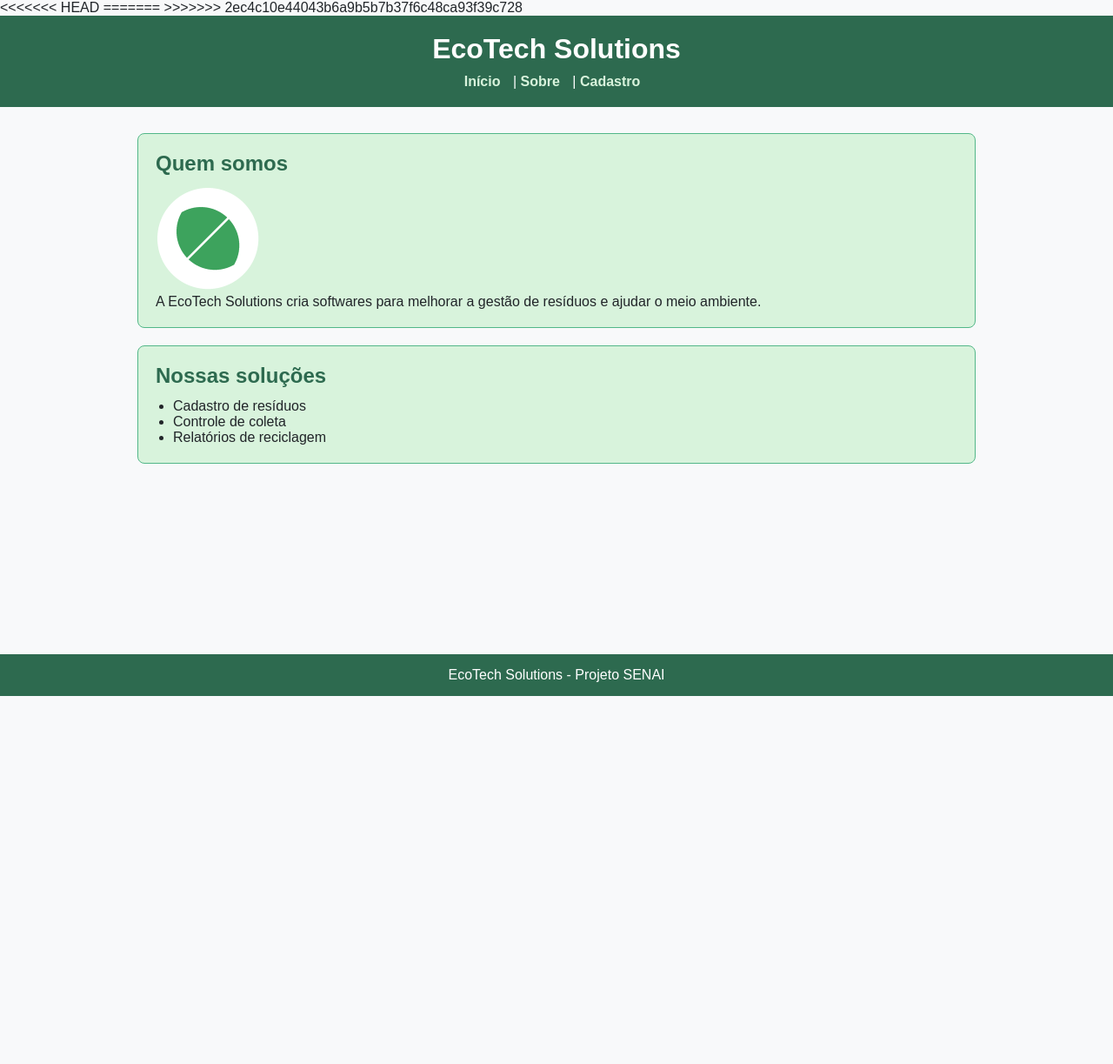
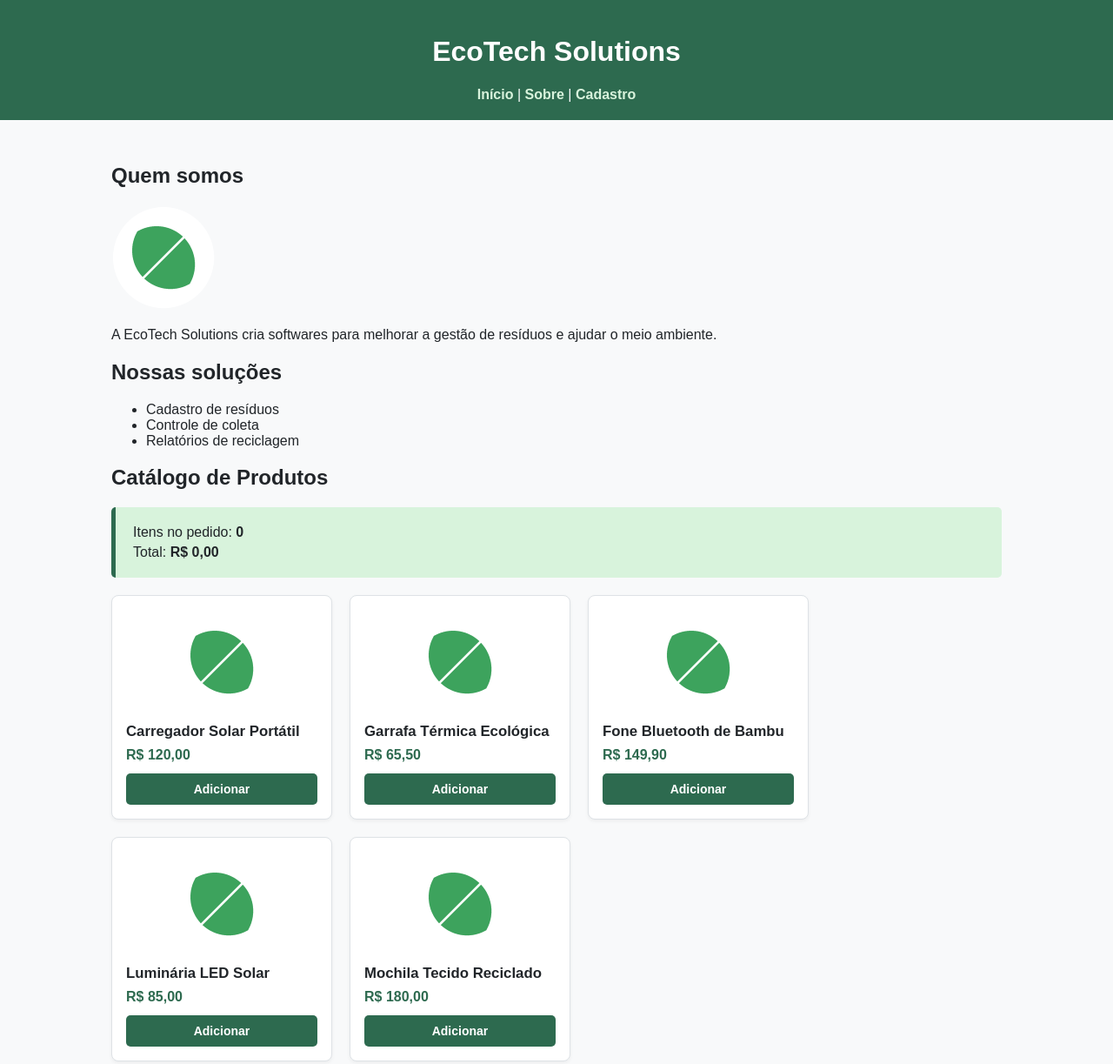
Before and after one commit to morales7-dev/ecotech-site, a plain HTML site: page index.html in a window 1280 px wide. Shown: the top 1223 px of the page at 87% size. Before the commit the page ends 800 px from the top, so only its background shows below. Drawn offline with Linux system fonts and the light colour scheme.

Commit message:
Implementa catalogo interativo, soma do pedido e estilos

```diff
--- /dev/null
+++ b/Js/script.js
@@ -0,0 +1,76 @@
+// 1. Catálogo com 5 produtos usando a imagem que você já tem na pasta img
+const catalogo = [
+  { nome: "Carregador Solar Portátil", preco: 120.00, imagem: "img/logo.png" },
+  { nome: "Garrafa Térmica Ecológica", preco: 65.50, imagem: "img/logo.png" },
+  { nome: "Fone Bluetooth de Bambu", preco: 149.90, imagem: "img/logo.png" },
+  { nome: "Luminária LED Solar", preco: 85.00, imagem: "img/logo.png" },
+  { nome: "Mochila Tecido Reciclado", preco: 180.00, imagem: "img/logo.png" }
+];
+
+// Variáveis que guardam o estado do pedido
+let quantidadePedido = 0;
+let subtotalPedido = 0;
+
+// Seleção dos elementos do HTML
+const containerCatalogo = document.querySelector("#catalogo");
+const elementoQtd = document.querySelector("#qtd-itens");
+const elementoTotal = document.querySelector("#total-pedido");
+const elementoDesconto = document.querySelector("#info-desconto");
+
+// Formata número para Real (ex: R$ 120,00)
+function formatarMoeda(valor) {
+  return `R$ ${valor.toFixed(2).replace(".", ",")}`;
+}
+
+// 3. Atualiza quantidade, aplica 10% de desconto a partir de 3 itens e mostra o total
+function atualizarResumoPedido() {
+  let totalFinal = subtotalPedido;
+
+  if (quantidadePedido >= 3) {
+    totalFinal = subtotalPedido * 0.9;
+    elementoDesconto.style.display = "block";
+  } else {
+    elementoDesconto.style.display = "none";
+  }
+
+  elementoQtd.textContent = quantidadePedido;
+  elementoTotal.textContent = formatarMoeda(totalFinal);
+}
+
+// 2. Monta os 5 cartões dinamicamente e configura o clique do botão Adicionar
+function renderizarCatalogo() {
+  catalogo.forEach((item) => {
+    const cartao = document.createElement("article");
+    cartao.classList.add("card");
+
+    const img = document.createElement("img");
+    img.src = item.imagem;
+    img.alt = item.nome;
+
+    const titulo = document.createElement("h3");
+    titulo.textContent = item.nome;
+
+    const preco = document.createElement("p");
+    preco.classList.add("preco");
+    preco.textContent = formatarMoeda(item.preco);
+
+    const botao = document.createElement("button");
+    botao.classList.add("btn-adicionar");
+    botao.textContent = "Adicionar";
+
+    botao.addEventListener("click", () => {
+      quantidadePedido += 1;
+      subtotalPedido += item.preco;
+      atualizarResumoPedido();
+    });
+
+    cartao.appendChild(img);
+    cartao.appendChild(titulo);
+    cartao.appendChild(preco);
+    cartao.appendChild(botao);
+
+    containerCatalogo.appendChild(cartao);
+  });
+}
+
+renderizarCatalogo();
--- a/css/style.css
+++ b/css/style.css
@@ -44,6 +44,73 @@ button[type="submit"]:hover {
   background-color: #52B788;
 }
 
+/* Estilos do Resumo do Pedido e Catálogo Interativo */
+.resumo-pedido {
+  background-color: #D8F3DC;
+  border-left: 5px solid #2D6A4F;
+  padding: 15px 20px;
+  border-radius: 5px;
+  margin-bottom: 20px;
+}
+
+.resumo-pedido p {
+  margin: 5px 0;
+}
+
+#catalogo {
+  display: flex;
+  flex-wrap: wrap;
+  gap: 20px;
+  margin-top: 20px;
+}
+
+.card {
+  background-color: #FFFFFF;
+  border: 1px solid #DEE2E6;
+  border-radius: 8px;
+  padding: 16px;
+  width: 220px;
+  display: flex;
+  flex-direction: column;
+  justify-content: space-between;
+  box-shadow: 0 2px 4px rgba(0, 0, 0, 0.05);
+}
+
+.card img {
+  width: 100%;
+  height: 120px;
+  object-fit: contain;
+  margin-bottom: 10px;
+}
+
+.card h3 {
+  font-size: 1.05rem;
+  margin: 0 0 8px 0;
+  color: #212529;
+}
+
+.card .preco {
+  font-weight: bold;
+  color: #2D6A4F;
+  margin: 0 0 12px 0;
+}
+
+.btn-adicionar {
+  background-color: #2D6A4F;
+  color: #FFFFFF;
+  border: none;
+  padding: 10px;
+  font-size: 14px;
+  font-weight: bold;
+  cursor: pointer;
+  border-radius: 5px;
+  width: 100%;
+}
+
+.btn-adicionar:hover {
+  background-color: #52B788;
+}
+
 footer {
   text-align: center;
   padding: 15px;
--- a/index.html
+++ b/index.html
@@ -3,12 +3,8 @@
 <head>
   <meta charset="UTF-8">
   <title>EcoTech Solutions</title>
-<<<<<<< HEAD
-<link rel="stylesheet" href="style.css">
-=======
 
   <link rel="stylesheet" href="css/style.css">
->>>>>>> 2ec4c10e44043b6a9b5b7b37f6c48ca93f39c728
 </head>
 <body>
   <header>
@@ -35,10 +31,23 @@
         <li>Relatórios de reciclagem</li>
       </ul>
     </section>
+    <section>
+      <h2>Catálogo de Produtos</h2>
+      <div class="resumo-pedido">
+        <p>Itens no pedido: <strong id="qtd-itens">0</strong></p>
+        <p>Total: <strong id="total-pedido">R$ 0,00</strong></p>
+        <p id="info-desconto" style="display: none; color: #2e7d32; font-weight: bold;">
+          Desconto de 10% aplicado (3 ou mais itens)!
+        </p>
+      </div>
+
+      <div id="catalogo"></div>
+    </section>
   </main>
 
   <footer>
     <p>EcoTech Solutions - Projeto SENAI</p>
   </footer>
+  <script src="Js/script.js"></script>
 </body>
 </html>
--- a/style.css
+++ /dev/null
@@ -1,79 +0,0 @@
-
-:root {
-  --verde-floresta: #2D6A4F;
-  --verde-menta: #52B788;
-  --branco-neve: #F8F9FA;
-  --cinza-chumbo: #212529;
-  --verde-suave: #D8F3DC;
-}
-
-/* 2. Estilos Gerais */
-* {
-  box-sizing: border-box;
-  margin: 0;
-  padding: 0;
-}
-
-body {
-  background-color: var(--branco-neve);
-  color: var(--cinza-chumbo);
-  font-family: Arial, sans-serif;
-  display: flex;
-  flex-direction: column;
-  min-height: 100vh;
-}
-
-
-header {
-  background-color: var(--verde-floresta);
-  color: #ffffff;
-  padding: 20px;
-}
-
-header h1 {
-  margin-bottom: 10px;
-}
-
-nav a {
-  color: #ffffff;
-  text-decoration: none;
-  font-weight: bold;
-  margin-right: 10px;
-}
-
-nav a:hover {
-  color: var(--verde-suave);
-}
-
-
-main {
-  padding: 20px;
-  flex: 1;
-}
-
-section {
-  background-color: var(--verde-suave);
-  padding: 20px;
-  margin-bottom: 20px;
-  border-radius: 8px;
-  border: 1px solid var(--verde-menta);
-}
-
-section h2 {
-  color: var(--verde-floresta);
-  margin-bottom: 12px;
-}
-
-ul {
-  margin-left: 20px;
-  margin-top: 10px;
-}
-
-
-footer {
-  background-color: var(--verde-floresta);
-  color: #ffffff;
-  text-align: center;
-  padding: 15px;
-  margin-top: auto;
-}
```
